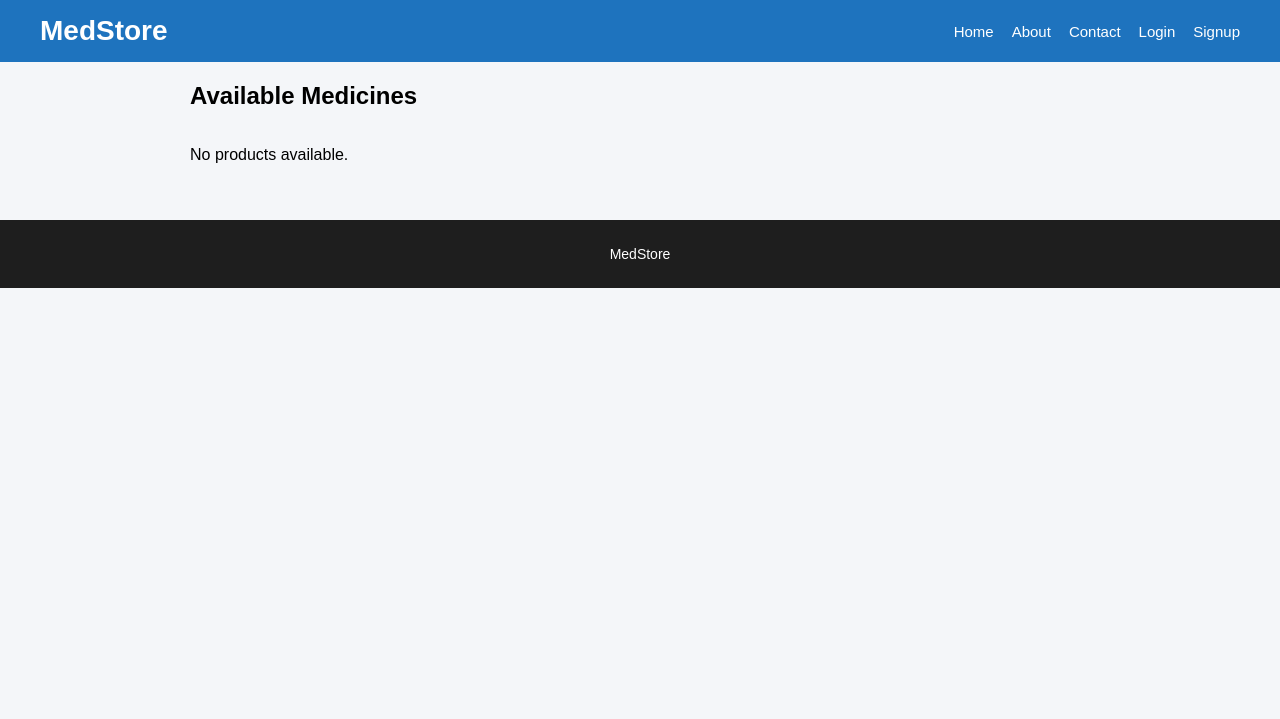
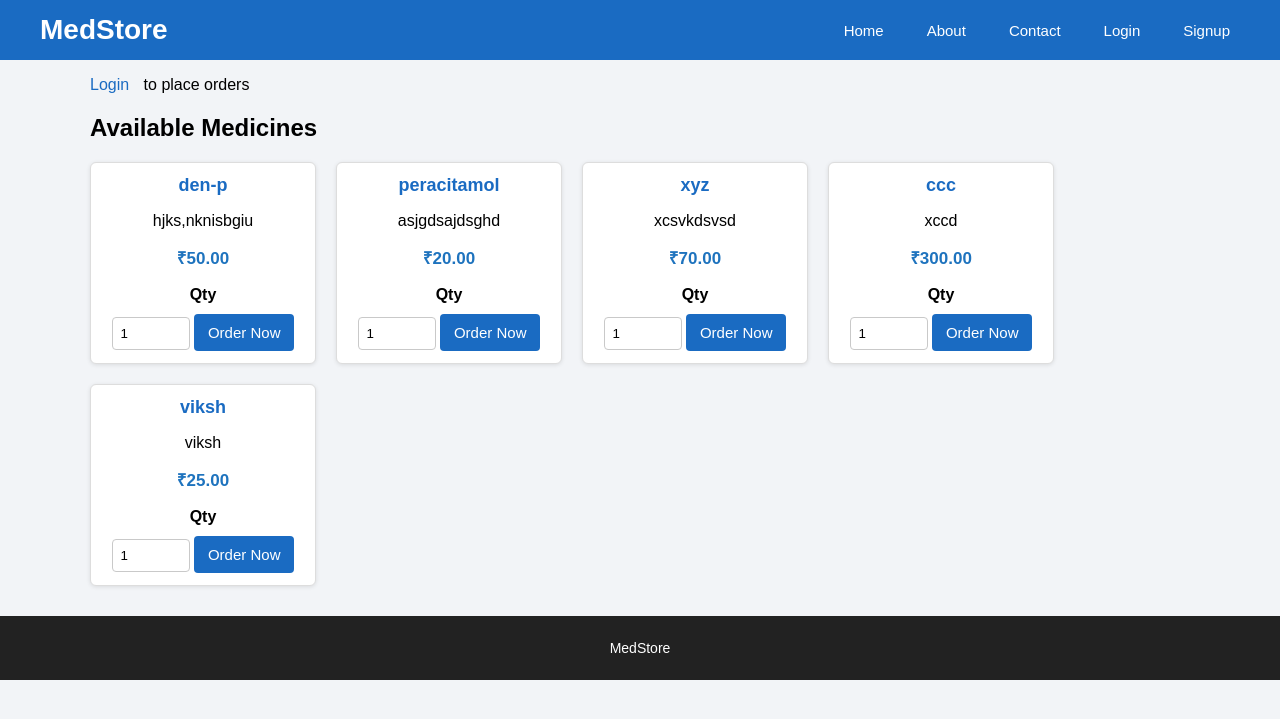
Before and after one commit to nisargpatel1807/medstore, a Django app: page / in a window 1280 px wide. Shown: the top 719 px of the page. Run offline with Django 5.2, Linux system fonts and the light colour scheme; data comes from the database, SQL or seed files in the repository; data that the repository does not hold is empty.

Commit message:
add admin and make their functions

```diff
--- a/medstore_app/static/medstore_app/style.css
+++ b/medstore_app/static/medstore_app/style.css
@@ -142,3 +142,160 @@ body {
   margin-top: 40px;
   font-size: 14px;
 }
+/* Reset */
+body {
+    margin: 0;
+    padding: 0;
+    background: #f2f4f7;
+    font-family: Arial, sans-serif;
+}
+
+/* Container */
+.container {
+    width: 95%;
+    max-width: 1100px;
+    margin: 0 auto;
+}
+
+/* Header */
+.site-header {
+    background: #1a6bc2;
+    padding: 14px 0;
+}
+
+.site-header .container {
+    display: flex;
+    justify-content: space-between;
+    align-items: center;
+}
+
+.brand {
+    margin: 0;
+    font-size: 26px;
+    color: #fff;
+    font-weight: bold;
+}
+
+.site-header nav a {
+    color: #fff;
+    margin-left: 15px;
+    text-decoration: none;
+    font-weight: 500;
+}
+
+.site-header nav a:hover {
+    text-decoration: underline;
+}
+
+/* Footer */
+.site-footer {
+    background: #222;
+    color: white;
+    padding: 10px 0;
+    text-align: center;
+    margin-top: 30px;
+}
+
+/* Cards (admin + user both) */
+.card {
+    background: white;
+    padding: 18px;
+    border-radius: 6px;
+    margin-top: 20px;
+    border: 1px solid #e1e1e1;
+}
+
+/* Forms */
+form label {
+    display: block;
+    margin-top: 8px;
+    font-weight: bold;
+}
+
+input, textarea, select {
+    width: 100%;
+    padding: 8px;
+    margin-top: 4px;
+    border: 1px solid #c9c9c9;
+    border-radius: 4px;
+}
+
+.btn {
+    display: inline-block;
+    background: #1a6bc2;
+    padding: 10px 14px;
+    border: none;
+    border-radius: 4px;
+    color: white;
+    margin-top: 10px;
+    cursor: pointer;
+    font-size: 15px;
+}
+
+.btn:hover {
+    background: #0d5aa5;
+}
+
+/* Messages (success / error) */
+.msg {
+    background: #e9f3ff;
+    border-left: 4px solid #1a6bc2;
+    padding: 10px;
+    margin-bottom: 10px;
+    border-radius: 4px;
+}
+
+/* Product grid */
+.product-grid {
+    display: flex;
+    flex-wrap: wrap;
+    gap: 20px;
+}
+
+.product-card {
+    width: 200px;
+    background: white;
+    padding: 12px;
+    border-radius: 6px;
+    border: 1px solid #ddd;
+}
+
+.product-card h3 {
+    font-size: 18px;
+    color: #1a6bc2;
+}
+
+.price {
+    font-size: 17px;
+    font-weight: bold;
+    color: #1a6bc2;
+}
+
+/* Admin table */
+table {
+    width: 100%;
+    border-collapse: collapse;
+    margin-top: 12px;
+}
+
+table th, table td {
+    border: 1px solid #d1d1d1;
+    padding: 8px;
+    text-align: left;
+}
+
+table th {
+    background: #f0f3f7;
+    font-weight: bold;
+}
+
+/* Links inside admin pages */
+.container a {
+    margin-right: 10px;
+    text-decoration: none;
+    color: #1a6bc2;
+}
+
+.container a:hover {
+    text-decoration: underline;
+}
--- a/medstore_app/templates/medstore_app/home.html
+++ b/medstore_app/templates/medstore_app/home.html
@@ -1,18 +1,49 @@
 {% include 'medstore_app/header.html' %}
 
 <div class="container">
+
+    {% if messages %}
+        {% for m in messages %}
+            <p class="msg">{{ m }}</p>
+        {% endfor %}
+    {% endif %}
+
+    {% if user %}
+        <p>Welcome, <strong>{{ user.username }}</strong></p>
+    {% else %}
+        <p><a href="{% url 'medstore_app:login' %}">Login</a> to place orders</p>
+    {% endif %}
+
+    <!-- rest of page -->
+
+
     <h2>Available Medicines</h2>
 
     <div class="product-grid">
+
         {% for p in products %}
             <div class="product-card">
+
                 <h3>{{ p.name }}</h3>
-        <p>{{ p.description }}</p>
+
+                <p>{{ p.description|default:"No description available." }}</p>
+
                 <p class="price">₹{{ p.price }}</p>
+
+                <form method="post" action="{% url 'medstore_app:create_order' p.id %}">
+                    {% csrf_token %}
+
+                    <label>Qty</label>
+                    <input type="number" name="quantity" min="1" value="1" style="width:60px;">
+
+                    <button class="btn" type="submit">Order Now</button>
+                </form>
+
             </div>
         {% empty %}
-      <p>No products available.</p>
+            <p>No medicines available. Please check again later.</p>
         {% endfor %}
+
     </div>
 </div>
 
--- a/medstore_app/urls.py
+++ b/medstore_app/urls.py
@@ -9,4 +9,14 @@ urlpatterns = [
     path('signup/', views.show_signup_page, name='signup'),
     path('about/', views.show_about_page, name='about'),
     path('contact/', views.show_contact_page, name='contact'),
+   # new (preferred)
+path('admin-panel/login/', views.admin_login_page, name='admin_login'),
+path('admin-panel/dashboard/', views.admin_dashboard, name='admin_dashboard'),
+path('admin-panel/add-category/', views.admin_add_category, name='admin_add_category'),
+path('admin-panel/add-medicine/', views.admin_add_medicine, name='admin_add_medicine'),
+path('admin-panel/messages/', views.admin_view_messages, name='admin_messages'),
+path('admin-panel/orders/', views.admin_view_orders, name='admin_orders'),
+path('admin-panel/logout/', views.admin_logout, name='admin_logout'),
+ path('order/<int:med_id>/', views.create_order, name='create_order'),
+
 ]
--- a/medstore_app/views.py
+++ b/medstore_app/views.py
@@ -1,9 +1,9 @@
 from django.shortcuts import render, redirect
 from django.contrib import messages
 from django.contrib.auth.hashers import make_password, check_password
-
+from django.db import transaction
 from .models import User, Medicine, ContactMessage
-
+from .models import User, Category, Medicine, Order, OrderItem, ContactMessage
 
 def show_home_page(request):
     # if request.COOKIES.get('user_email') is None:
@@ -99,3 +99,196 @@ def show_contact_page(request):
         return render(request, 'medstore_app/contact.html', {"success": "Message sent successfully!"})
 
     return render(request, 'medstore_app/contact.html')
+ADMIN_EMAIL = "admin@medstore.com"     # demo admin email
+
+
+def admin_login_page(request):
+    if request.method == "GET":
+        # already logged in admin
+        if request.COOKIES.get('admin_email'):
+            return redirect('medstore_app:admin_dashboard')
+        return render(request, 'medstore_app/admin_login.html')
+
+    # POST (login)
+    email = (request.POST.get('email') or "").strip()
+    password = request.POST.get('password') or ""
+
+    if not email or not password:
+        return render(request, 'medstore_app/admin_login.html', {
+            'error': 'Please fill both fields.'
+        })
+
+    user = User.objects.filter(email=email).first()
+    if not user:
+        return render(request, 'medstore_app/admin_login.html', {
+            'error': 'Invalid admin login'
+        })
+
+    # only admin email allowed
+    if email != ADMIN_EMAIL:
+        return render(request, 'medstore_app/admin_login.html', {
+            'error': 'You are not allowed as admin'
+        })
+
+    # check password
+    if not check_password(password, user.password):
+        return render(request, 'medstore_app/admin_login.html', {
+            'error': 'Invalid admin login'
+        })
+
+    # login success
+    resp = redirect('medstore_app:admin_dashboard')
+    resp.set_cookie('admin_email', user.email, max_age=7*24*60*60)
+    return resp
+
+
+def admin_logout(request):
+    resp = redirect('medstore_app:admin_login')
+    resp.delete_cookie('admin_email')
+    return resp
+
+
+def admin_required(view_func):
+    # custom decorator
+    def wrapper(request, *args, **kwargs):
+        if request.COOKIES.get('admin_email') != ADMIN_EMAIL:
+            return redirect('medstore_app:admin_login')
+        return view_func(request, *args, **kwargs)
+    return wrapper
+
+
+@admin_required
+def admin_dashboard(request):
+    total_users = User.objects.count()
+    total_products = Medicine.objects.count()
+    total_orders = Order.objects.count()
+    messages_list = ContactMessage.objects.all().order_by('-created_at')[:5]
+
+    return render(request, 'medstore_app/admin_dashboard.html', {
+        'total_users': total_users,
+        'total_products': total_products,
+        'total_orders': total_orders,
+        'recent_messages': messages_list
+    })
+
+
+@admin_required
+def admin_add_category(request):
+    if request.method == "POST":
+        name = (request.POST.get('name') or "").strip()
+        if not name:
+            return render(request, 'medstore_app/admin_add_category.html', {
+                'error': 'Category name required'
+            })
+
+        Category.objects.create(name=name)
+        return render(request, 'medstore_app/admin_add_category.html', {
+            'success': 'Category added successfully'
+        })
+
+    return render(request, 'medstore_app/admin_add_category.html')
+
+
+@admin_required
+@admin_required
+def admin_add_medicine(request):
+    if request.method == "POST":
+        name = (request.POST.get('name') or "").strip()
+        price = request.POST.get('price') or "0"
+        description = request.POST.get('description') or ""
+        cat_id = request.POST.get('category_id') or None
+        stock = request.POST.get('stock') or "0"
+        try:
+            price = float(price)
+        except:
+            price = 0.0
+        try:
+            stock = int(stock)
+        except:
+            stock = 0
+
+        Medicine.objects.create(
+            name=name,
+            price=price,
+            description=description,
+            category_id=cat_id if cat_id else None,
+            stock=stock
+        )
+
+        return render(request, 'medstore_app/admin_add_medicine.html', {
+            'success': 'Medicine added',
+            'categories': Category.objects.all()
+        })
+
+    return render(request, 'medstore_app/admin_add_medicine.html', {
+        'categories': Category.objects.all()
+    })
+
+
+@admin_required
+def admin_view_messages(request):
+    msgs = ContactMessage.objects.all().order_by('-created_at')
+    return render(request, 'medstore_app/admin_view_messages.html', {
+        'messages': msgs
+    })
+
+
+@admin_required
+def admin_view_orders(request):
+    orders = Order.objects.all().order_by('-datetime')
+    return render(request, 'medstore_app/admin_view_orders.html', {
+        'orders': orders
+    })
+def create_order(request, med_id):
+    # Only POST allowed (form will POST). But allow GET to show quick confirm (optional).
+    if request.method != 'POST':
+        return redirect('medstore_app:home')
+
+    # Check user logged in via cookie (simple auth we used)
+    user_email = request.COOKIES.get('user_email')
+    if not user_email:
+        messages.error(request, 'Please login to place order.')
+        return redirect('medstore_app:login')
+
+    user = User.objects.filter(email=user_email).first()
+    if not user:
+        messages.error(request, 'User not found. Please login again.')
+        return redirect('medstore_app:login')
+
+    med = Medicine.objects.filter(id=med_id).first()
+    if not med:
+        messages.error(request, 'Medicine not found.')
+        return redirect('medstore_app:home')
+
+    # quantity from form (optional), default 1
+    try:
+        qty = int(request.POST.get('quantity', '1'))
+        if qty < 1:
+            qty = 1
+    except:
+        qty = 1
+
+    # Basic stock check (optional)
+    if med.stock is not None and med.stock < qty:
+        messages.error(request, 'Not enough stock available.')
+        return redirect('medstore_app:home')
+
+    # Create order and item atomically
+    try:
+        with transaction.atomic():
+            order = Order.objects.create(user=user, total_amount=0.0, status='placed')
+            item_price = med.price
+            OrderItem.objects.create(order=order, medicine=med, quantity=qty, price=item_price)
+            # update order total
+            order.total_amount = item_price * qty
+            order.save()
+            # reduce stock (optional)
+            if med.stock is not None:
+                med.stock = max(0, med.stock - qty)
+                med.save()
+    except Exception as e:
+        messages.error(request, 'Could not place order. Try again.')
+        return redirect('medstore_app:home')
+
+    messages.success(request, f'Order placed (ID: {order.id}). Admin will process it.')
+    return redirect('medstore_app:home')
```
Also changed, not shown: medstore_app/models.py (+41 -8 lines), medstore_app/templates/medstore_app/admin_add_category.html (added, +18 -0 lines), medstore_app/templates/medstore_app/admin_add_medicine.html (added, +36 -0 lines), medstore_app/templates/medstore_app/admin_dashboard.html (added, +26 -0 lines), medstore_app/templates/medstore_app/admin_login.html (added, +20 -0 lines), medstore_app/templates/medstore_app/admin_view_messages.html (added, +14 -0 lines), medstore_app/templates/medstore_app/admin_view_orders.html (added, +39 -0 lines), db.sqlite3, manage.py (line endings or trailing spaces), medstore_app/migrations/0003_category_remove_contactmessage_date_and_more.py (added). Lines whose indentation alone changed are shown as unchanged.
